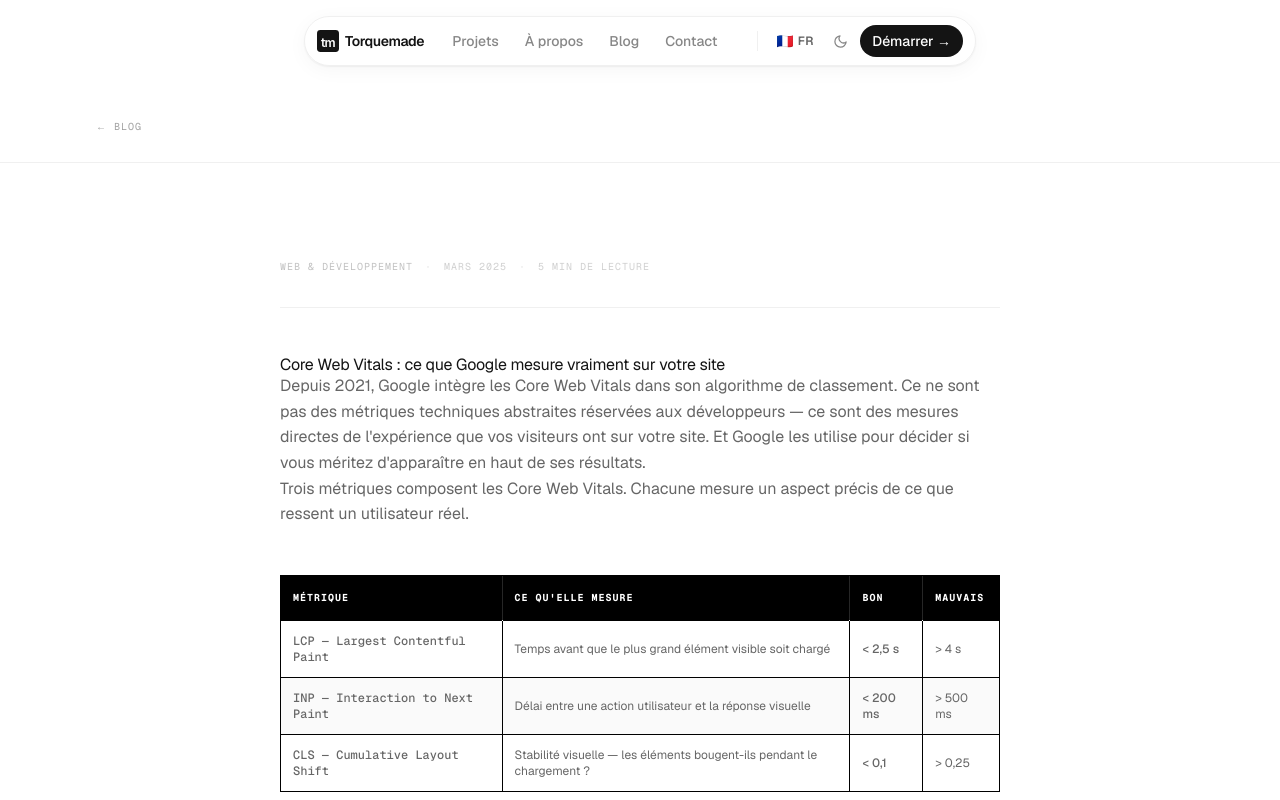
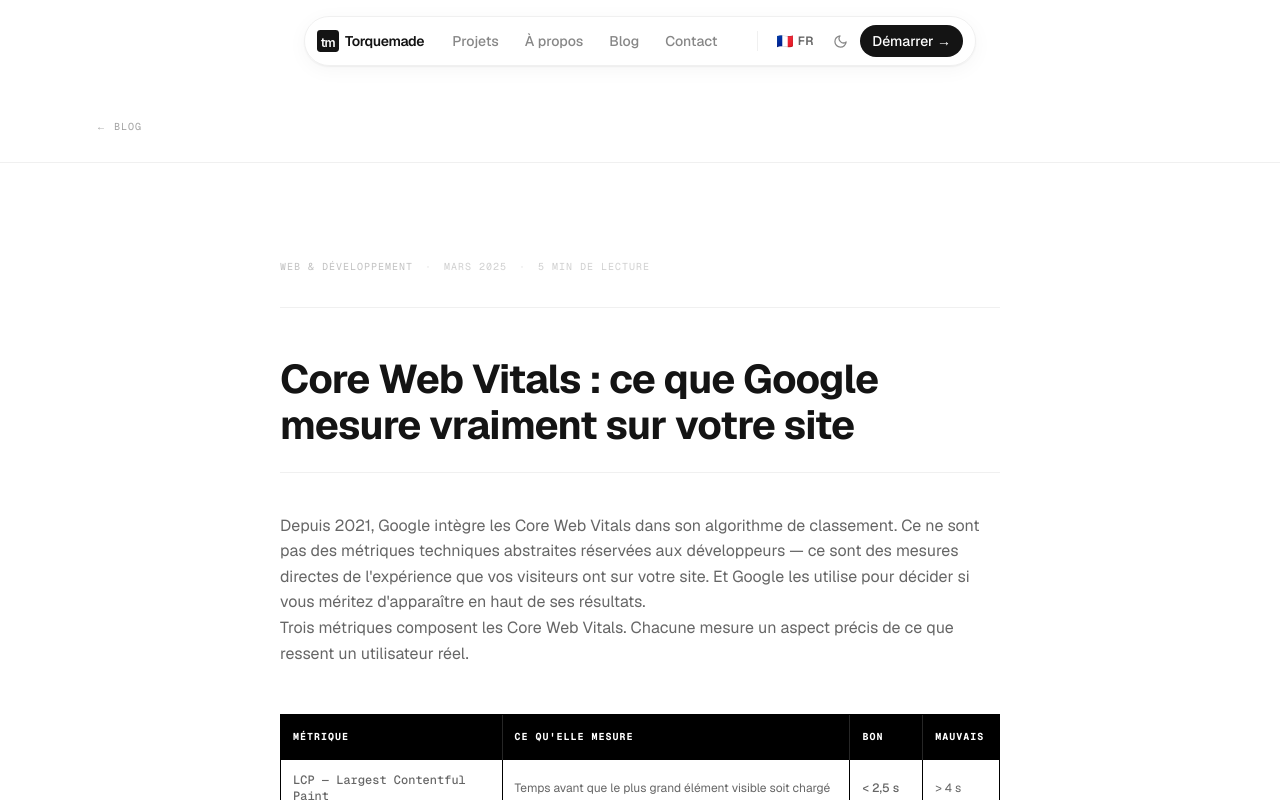
Before and after one commit to loanrmb/torquemade-v2, a Next.js app: page /blog/core-web-vitals-explication in a window 1280 px wide. Shown: the top 800 px of the page. Built offline with nearby package versions, Linux system fonts and the light colour scheme.

Commit message:
Update _content.tsx

```diff
--- a/app/blog/(articles)/core-web-vitals-explication/_content.tsx
+++ b/app/blog/(articles)/core-web-vitals-explication/_content.tsx
@@ -115,7 +115,7 @@ function ArticleFR({ lang }: { lang: 'fr' | 'en' }) {
         <span className="opacity-30">5 min de lecture</span>
       </div>
 
-      <h1>Core Web Vitals : ce que Google mesure vraiment sur votre site</h1>
+      <h1 className="blog-article-title">Core Web Vitals : ce que Google mesure vraiment sur votre site</h1>
 
       <p>Depuis 2021, Google intègre les Core Web Vitals dans son algorithme de classement. Ce ne sont pas des métriques techniques abstraites réservées aux développeurs — ce sont des mesures directes de l&apos;expérience que vos visiteurs ont sur votre site. Et Google les utilise pour décider si vous méritez d&apos;apparaître en haut de ses résultats.</p>
 
@@ -206,7 +206,7 @@ function ArticleEN({ lang }: { lang: 'fr' | 'en' }) {
         <span className="opacity-30">5 min read</span>
       </div>
 
-      <h1>Core Web Vitals: What Google Really Measures on Your Site</h1>
+      <h1 className="blog-article-title">Core Web Vitals: What Google Really Measures on Your Site</h1>
 
       <p>Since 2021, Google has integrated Core Web Vitals into its ranking algorithm. These are not abstract technical metrics reserved for developers — they are direct measures of the experience your visitors have on your site. And Google uses them to decide whether you deserve to appear at the top of its results.</p>
 
```
